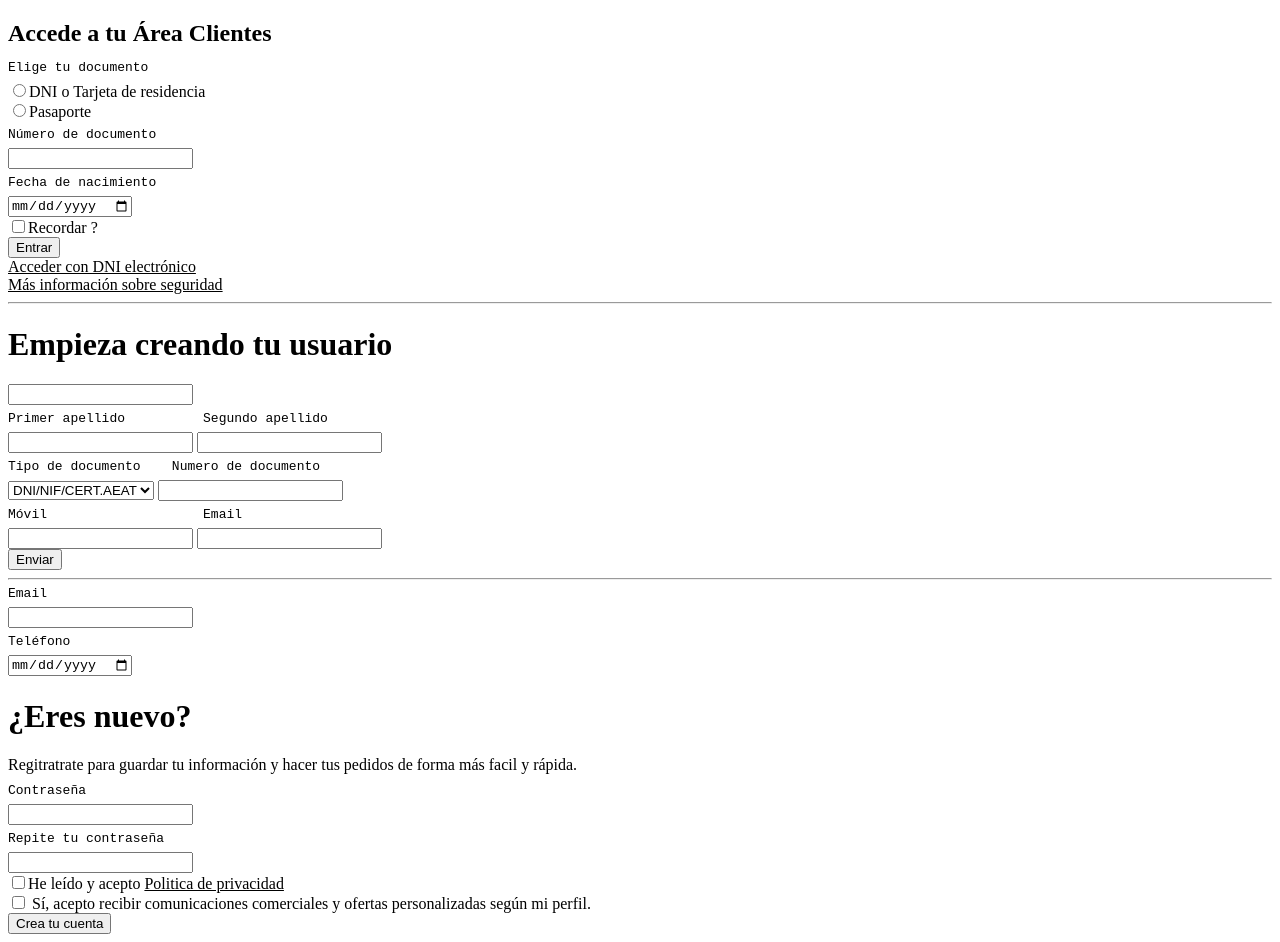
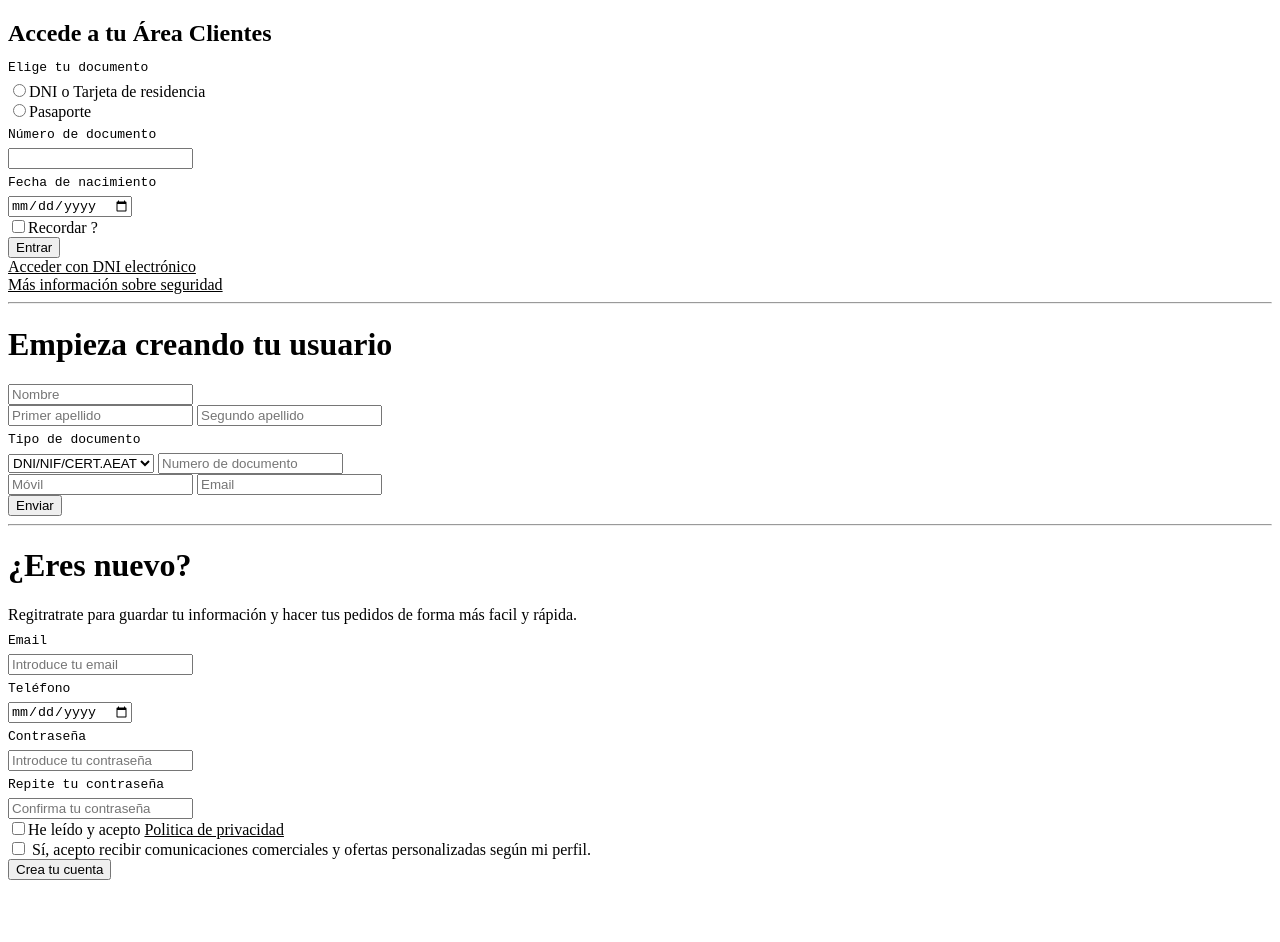
Before and after one commit to RobertMarton04/Practica-formularios, a plain HTML site: page index.html in a window 1280 px wide. After the commit the page ends 888 px from the top, so only its background shows below. Drawn offline with Linux system fonts and the light colour scheme.

Commit message:
Update index.html
c

```diff
--- a/index.html
+++ b/index.html
@@ -36,42 +36,42 @@
 
 <form action="web.php" method="GET">
     <h1>Empieza creando tu usuario</h1>
-    <input type="text" name="Nombre" id="Nombre">
+    <input type="text" name="Nombre" id="Nombre" placeholder="Nombre">
     <br>
 
-    <pre>Primer apellido          Segundo apellido</pre>
-   <input type="text" name="apellido1" id="apellido1">
-   <input type="text" name="apellido2" id="apellido2">
-   <pre>Tipo de documento    Numero de documento</pre>
-   <select name="tipoDocumento" id="tipoDocumento">
+   <input type="text" name="apellido1" id="apellido1" placeholder="Primer apellido">
+   <input type="text" name="apellido2" id="apellido2" placeholder="Segundo apellido">
+   <pre>Tipo de documento  </pre>
+   <select name="tipoDocumento" id="tipoDocumento" placeholder="Tipo de documento">
     <option value="0">   DNI/NIF/CERT.AEAT  </option>
     <option value="1">DNI</option>
     <option value="2">NIF</option>
     <option value="3">CERT.AEAT</option>
    </select>
-   <input type="text" name="numDocumento" id="numDocumento">
+   <input type="text" name="numDocumento" id="numDocumento" placeholder="Numero de documento">
    <br>
-   <pre>Móvil                    Email</pre>
-   <input type="text" name="movil" id="movil">
-   <input type="text" name="Email" id="Email">
+
+   <input type="text" name="movil" id="movil" placeholder="Móvil ">
+   <input type="text" name="Email" id="Email" placeholder="Email">
    <br>
    <input type="submit" value="Enviar">
 </form>
    <hr>
+   <h1>¿Eres nuevo?</h1>
+   <p>Regitratrate para guardar tu información y hacer tus pedidos de forma más facil y rápida.</p>
    <pre>Email</pre>
-<input type="text" name="Email" id="Email">
+<input type="text" name="Email" id="Email" placeholder="Introduce tu email">
 <br>
 <pre>Teléfono</pre>
-<input type="date" name="Telefono" id="Telefono">
+<input type="date" name="Telefono" id="Telefono" placeholder="Introduce tu teléfono">
 
 <form action="web.php" method="GET">
-   <h1>¿Eres nuevo?</h1>
-   <p>Regitratrate para guardar tu información y hacer tus pedidos de forma más facil y rápida.</p>
+
 <pre>Contraseña</pre>
-<input type="password" name="contraseña" id="contraseña">
+<input type="password" name="contraseña" id="contraseña" placeholder="Introduce tu contraseña">
 <br>
 <pre>Repite tu contraseña</pre>
-<input type="password" name="contraseña" id="contraseña">
+<input type="password" name="contraseña" id="contraseña" placeholder="Confirma tu contraseña">
 <br>
 <input type="checkbox" name="Pdp" id="Pdp">He leído y acepto <a href="">Politica de privacidad</a>
 <br>
```
